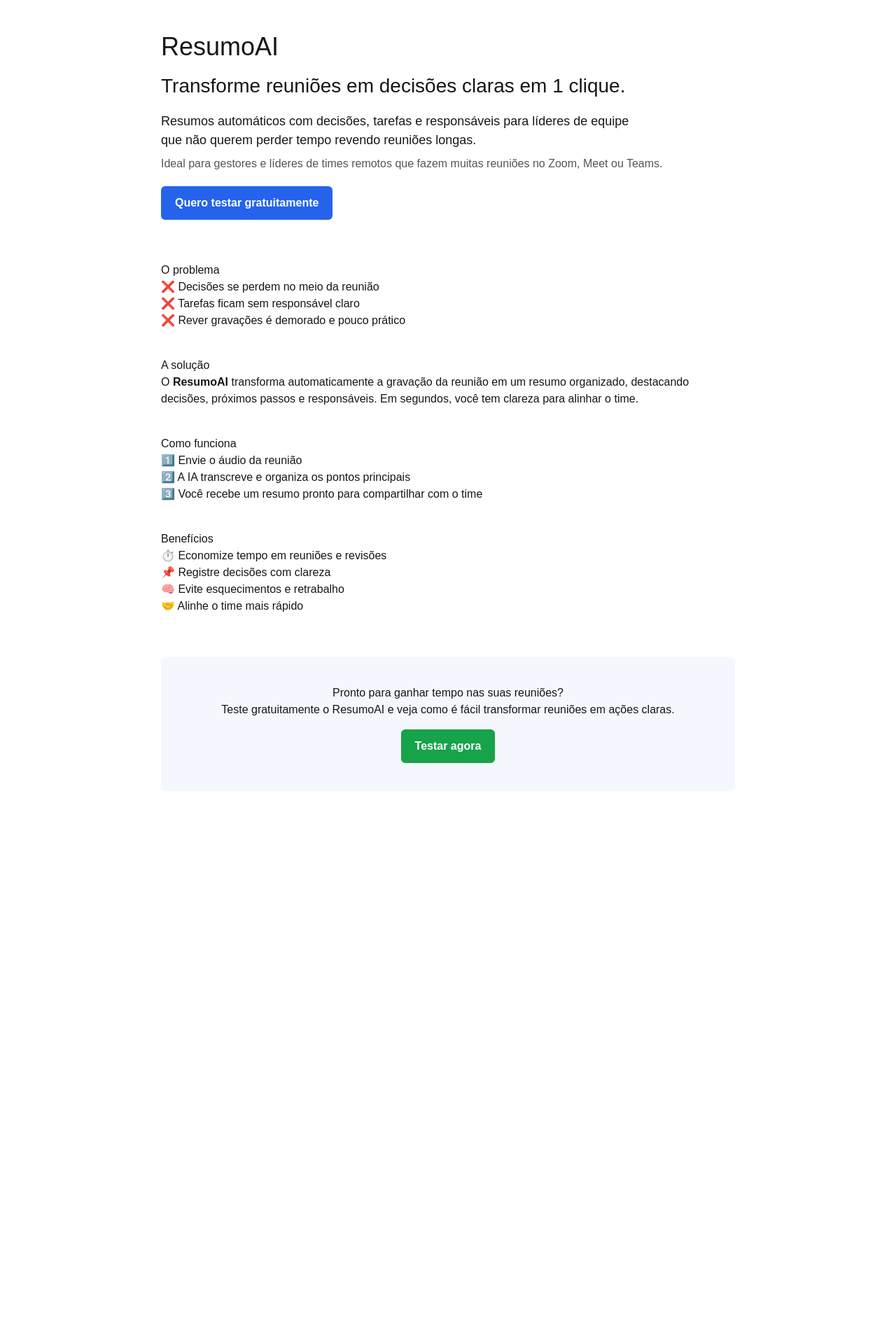
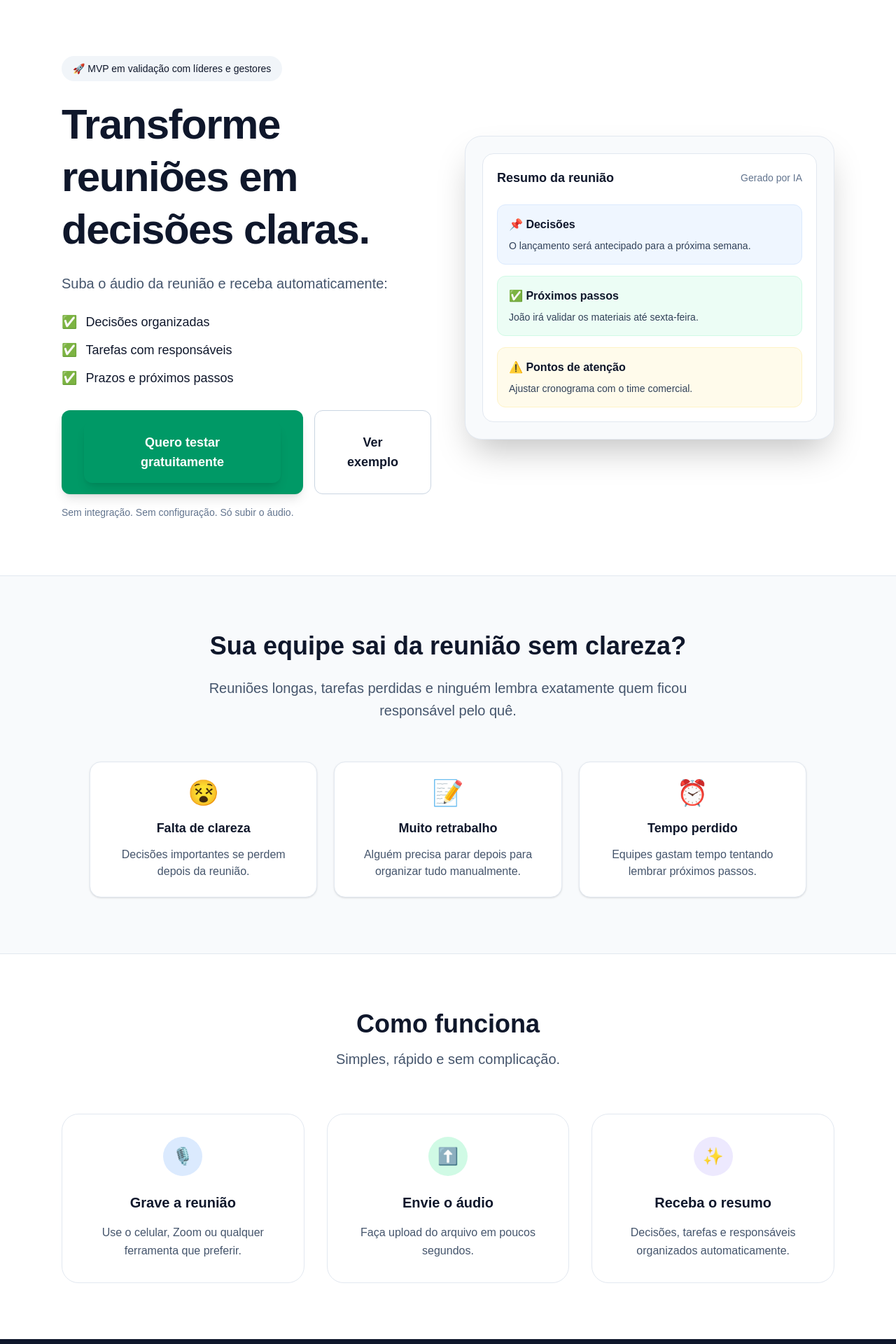
Before and after one commit to cleitondsouza-hub/resumo-reunioes, a Next.js app: page / in a window 1280 px wide. Shown: the top 1920 px of the page at 70% size. Before the commit the page ends 1170 px from the top, so only its background shows below. Built offline with nearby package versions, Linux system fonts and the light colour scheme.

Commit message:
Nova landing page para validacao

```diff
--- a/app/page.tsx
+++ b/app/page.tsx
@@ -1,104 +1,313 @@
-import Link from 'next/link';
-
 export default function LandingPage() {
   return (
-    <main style={{ padding: 40, maxWidth: 900, margin: '0 auto', fontFamily: 'Arial, sans-serif' }}>
-      {/* Hero */}
-      <section style={{ marginBottom: 60 }}>
-        <h1 style={{ fontSize: 36, marginBottom: 8 }}>
-          ResumoAI
+    <main className="min-h-screen bg-white text-slate-900">
+      {/* HERO */}
+      <section className="px-6 py-20 max-w-6xl mx-auto">
+        <div className="grid md:grid-cols-2 gap-12 items-center">
+          <div>
+            <div className="inline-flex items-center gap-2 bg-slate-100 px-4 py-2 rounded-full text-sm font-medium mb-6">
+              🚀 MVP em validação com líderes e gestores
+            </div>
+
+            <h1 className="text-5xl md:text-6xl font-bold leading-tight tracking-tight">
+              Transforme reuniões em decisões claras.
             </h1>
-        <h2 style={{ fontSize: 28, marginBottom: 16 }}>
-          Transforme reuniões em decisões claras em 1 clique.
-        </h2>
-        <p style={{ fontSize: 18, maxWidth: 700 }}>
-          Resumos automáticos com decisões, tarefas e responsáveis para líderes de equipe
-          que não querem perder tempo revendo reuniões longas.
-        </p>
-        <p style={{ marginTop: 8, color: '#555' }}>
-          Ideal para gestores e líderes de times remotos que fazem muitas reuniões no Zoom, Meet ou Teams.
+
+            <p className="mt-6 text-xl text-slate-600 leading-relaxed">
+              Suba o áudio da reunião e receba automaticamente:
             </p>
 
-        <Link
+            <div className="mt-6 space-y-3 text-lg">
+              <div className="flex items-center gap-3">
+                <span>✅</span>
+                <span>Decisões organizadas</span>
+              </div>
+
+              <div className="flex items-center gap-3">
+                <span>✅</span>
+                <span>Tarefas com responsáveis</span>
+              </div>
+
+              <div className="flex items-center gap-3">
+                <span>✅</span>
+                <span>Prazos e próximos passos</span>
+              </div>
+            </div>
+
+            <div className="mt-8 flex flex-col sm:flex-row gap-4">
+              <button className="bg-emerald-600 hover:bg-emerald-700 text-white px-8 py-4 rounded-xl font-bold text-lg shadow-lg transition-all">
+                <a
                   href="/app"
-          style={{
-            display: 'inline-block',
-            marginTop: 20,
-            padding: '12px 20px',
-            background: '#2563eb',
-            color: '#fff',
-            borderRadius: 6,
-            textDecoration: 'none',
-            fontWeight: 'bold',
-          }}
+                  className="bg-emerald-600 hover:bg-emerald-700 text-white px-8 py-4 rounded-xl font-bold text-lg shadow-lg transition-all inline-block"
                 >
                   Quero testar gratuitamente
-        </Link>
+                </a>
+              </button>
 
+              <button className="border border-slate-300 hover:border-slate-400 px-8 py-4 rounded-xl font-semibold text-lg transition-all">
+                Ver exemplo
+              </button>
+            </div>
+
+            <p className="mt-4 text-sm text-slate-500">
+              Sem integração. Sem configuração. Só subir o áudio.
+            </p>
+          </div>
+
+          {/* MOCK CARD */}
+          <div className="bg-slate-50 border border-slate-200 rounded-3xl p-6 shadow-2xl">
+            <div className="bg-white rounded-2xl p-5 border border-slate-200">
+              <div className="flex items-center justify-between mb-6">
+                <h3 className="font-bold text-lg">Resumo da reunião</h3>
+                <span className="text-sm text-slate-500">Gerado por IA</span>
+              </div>
+
+              <div className="space-y-4">
+                <div className="bg-blue-50 border border-blue-100 rounded-xl p-4">
+                  <div className="font-semibold mb-2 flex items-center gap-2">
+                    📌 Decisões
+                  </div>
+                  <p className="text-sm text-slate-700">
+                    O lançamento será antecipado para a próxima semana.
+                  </p>
+                </div>
+
+                <div className="bg-emerald-50 border border-emerald-100 rounded-xl p-4">
+                  <div className="font-semibold mb-2 flex items-center gap-2">
+                    ✅ Próximos passos
+                  </div>
+                  <p className="text-sm text-slate-700">
+                    João irá validar os materiais até sexta-feira.
+                  </p>
+                </div>
+
+                <div className="bg-amber-50 border border-amber-100 rounded-xl p-4">
+                  <div className="font-semibold mb-2 flex items-center gap-2">
+                    ⚠️ Pontos de atenção
+                  </div>
+                  <p className="text-sm text-slate-700">
+                    Ajustar cronograma com o time comercial.
+                  </p>
+                </div>
+              </div>
+            </div>
+          </div>
+        </div>
       </section>
 
-      {/* Problema */}
-      <section style={{ marginBottom: 40 }}>
-        <h2>O problema</h2>
-        <ul>
-          <li>❌ Decisões se perdem no meio da reunião</li>
-          <li>❌ Tarefas ficam sem responsável claro</li>
-          <li>❌ Rever gravações é demorado e pouco prático</li>
-        </ul>
+      {/* DOR */}
+      <section className="bg-slate-50 border-y border-slate-200 py-20 px-6">
+        <div className="max-w-5xl mx-auto text-center">
+          <h2 className="text-4xl font-bold mb-6">
+            Sua equipe sai da reunião sem clareza?
+          </h2>
+
+          <p className="text-xl text-slate-600 max-w-3xl mx-auto leading-relaxed">
+            Reuniões longas, tarefas perdidas e ninguém lembra exatamente quem ficou responsável pelo quê.
+          </p>
+
+          <div className="grid md:grid-cols-3 gap-6 mt-14">
+            <div className="bg-white rounded-2xl p-6 border border-slate-200 shadow-sm">
+              <div className="text-4xl mb-4">😵</div>
+              <h3 className="font-bold text-lg mb-3">
+                Falta de clareza
+              </h3>
+              <p className="text-slate-600">
+                Decisões importantes se perdem depois da reunião.
+              </p>
+            </div>
+
+            <div className="bg-white rounded-2xl p-6 border border-slate-200 shadow-sm">
+              <div className="text-4xl mb-4">📝</div>
+              <h3 className="font-bold text-lg mb-3">
+                Muito retrabalho
+              </h3>
+              <p className="text-slate-600">
+                Alguém precisa parar depois para organizar tudo manualmente.
+              </p>
+            </div>
+
+            <div className="bg-white rounded-2xl p-6 border border-slate-200 shadow-sm">
+              <div className="text-4xl mb-4">⏰</div>
+              <h3 className="font-bold text-lg mb-3">
+                Tempo perdido
+              </h3>
+              <p className="text-slate-600">
+                Equipes gastam tempo tentando lembrar próximos passos.
+              </p>
+            </div>
+          </div>
+        </div>
       </section>
 
-      {/* Solução */}
-      <section style={{ marginBottom: 40 }}>
-        <h2>A solução</h2>
-        <p>
-          O <strong>ResumoAI</strong> transforma automaticamente a gravação da reunião em um resumo organizado,
-          destacando decisões, próximos passos e responsáveis. Em segundos, você tem clareza
-          para alinhar o time.
+      {/* COMO FUNCIONA */}
+      <section className="py-20 px-6 max-w-6xl mx-auto">
+        <div className="text-center mb-16">
+          <h2 className="text-4xl font-bold mb-4">
+            Como funciona
+          </h2>
+
+          <p className="text-xl text-slate-600">
+            Simples, rápido e sem complicação.
           </p>
+        </div>
+
+        <div className="grid md:grid-cols-3 gap-8">
+          <div className="border border-slate-200 rounded-3xl p-8 text-center">
+            <div className="w-14 h-14 rounded-full bg-blue-100 flex items-center justify-center text-2xl mx-auto mb-6">
+              🎙️
+            </div>
+
+            <h3 className="text-xl font-bold mb-4">
+              Grave a reunião
+            </h3>
+
+            <p className="text-slate-600 leading-relaxed">
+              Use o celular, Zoom ou qualquer ferramenta que preferir.
+            </p>
+          </div>
+
+          <div className="border border-slate-200 rounded-3xl p-8 text-center">
+            <div className="w-14 h-14 rounded-full bg-emerald-100 flex items-center justify-center text-2xl mx-auto mb-6">
+              ⬆️
+            </div>
+
+            <h3 className="text-xl font-bold mb-4">
+              Envie o áudio
+            </h3>
+
+            <p className="text-slate-600 leading-relaxed">
+              Faça upload do arquivo em poucos segundos.
+            </p>
+          </div>
+
+          <div className="border border-slate-200 rounded-3xl p-8 text-center">
+            <div className="w-14 h-14 rounded-full bg-violet-100 flex items-center justify-center text-2xl mx-auto mb-6">
+              ✨
+            </div>
+
+            <h3 className="text-xl font-bold mb-4">
+              Receba o resumo
+            </h3>
+
+            <p className="text-slate-600 leading-relaxed">
+              Decisões, tarefas e responsáveis organizados automaticamente.
+            </p>
+          </div>
+        </div>
       </section>
 
-      {/* Como funciona */}
-      <section style={{ marginBottom: 40 }}>
-        <h2>Como funciona</h2>
-        <ol>
-          <li>1️⃣ Envie o áudio da reunião</li>
-          <li>2️⃣ A IA transcreve e organiza os pontos principais</li>
-          <li>3️⃣ Você recebe um resumo pronto para compartilhar com o time</li>
-        </ol>
+      {/* DIFERENCIAL */}
+      <section className="bg-slate-900 text-white py-20 px-6">
+        <div className="max-w-5xl mx-auto text-center">
+          <h2 className="text-4xl font-bold mb-6">
+            Feito para ser simples.
+          </h2>
+
+          <p className="text-xl text-slate-300 max-w-3xl mx-auto leading-relaxed">
+            Enquanto outras ferramentas exigem integrações complexas,
+            o ResumoAI foi pensado para gestores que só querem sair da reunião com tudo organizado.
+          </p>
+
+          <div className="grid md:grid-cols-2 gap-6 mt-14 text-left">
+            <div className="bg-slate-800 rounded-2xl p-8 border border-slate-700">
+              <h3 className="text-2xl font-bold mb-6 text-red-300">
+                Ferramentas complexas
+              </h3>
+
+              <div className="space-y-4 text-slate-300">
+                <div>❌ Integrações obrigatórias</div>
+                <div>❌ Configuração complicada</div>
+                <div>❌ Dashboards difíceis</div>
+                <div>❌ Muito excesso de informação</div>
+              </div>
+            </div>
+
+            <div className="bg-emerald-600 rounded-2xl p-8 shadow-2xl">
+              <h3 className="text-2xl font-bold mb-6">
+                ResumoAI
+              </h3>
+
+              <div className="space-y-4 text-white">
+                <div>✅ Suba o áudio e pronto</div>
+                <div>✅ Resumo pronto para ação</div>
+                <div>✅ Clareza para sua equipe</div>
+                <div>✅ Tudo em menos de 2 minutos</div>
+              </div>
+            </div>
+          </div>
+        </div>
       </section>
 
-      {/* Benefícios */}
-      <section style={{ marginBottom: 60 }}>
-        <h2>Benefícios</h2>
-        <ul>
-          <li>⏱️ Economize tempo em reuniões e revisões</li>
-          <li>📌 Registre decisões com clareza</li>
-          <li>🧠 Evite esquecimentos e retrabalho</li>
-          <li>🤝 Alinhe o time mais rápido</li>
-        </ul>
-      </section>
+      {/* FORM */}
+      <section className="py-24 px-6">
+        <div className="max-w-3xl mx-auto bg-white border border-slate-200 rounded-3xl p-10 shadow-2xl">
+          <div className="text-center mb-10">
+            <h2 className="text-4xl font-bold mb-4">
+              Teste gratuitamente
+            </h2>
 
-      {/* CTA final */}
-      <section style={{ textAlign: 'center', padding: 40, background: '#f5f7ff', borderRadius: 8 }}>
-        <h2>Pronto para ganhar tempo nas suas reuniões?</h2>
-        <p>Teste gratuitamente o ResumoAI e veja como é fácil transformar reuniões em ações claras.</p>
-        <Link
-          href="/app"
-          style={{
-            display: 'inline-block',
-            marginTop: 16,
-            padding: '12px 20px',
-            background: '#16a34a',
-            color: '#fff',
-            borderRadius: 6,
-            textDecoration: 'none',
-            fontWeight: 'bold',
-          }}
-        >
-          Testar agora
-        </Link>
+            <p className="text-xl text-slate-600 leading-relaxed">
+              Estamos buscando líderes e gestores para validar a ferramenta em reuniões reais.
+            </p>
+          </div>
 
+          <form className="space-y-6">
+            <div>
+              <label className="block font-semibold mb-2">
+                Nome
+              </label>
+              <input
+                type="text"
+                placeholder="Seu nome"
+                className="w-full border border-slate-300 rounded-xl px-4 py-4 outline-none focus:ring-2 focus:ring-emerald-500"
+              />
+            </div>
+
+            <div>
+              <label className="block font-semibold mb-2">
+                Email
+              </label>
+              <input
+                type="email"
+                placeholder="voce@empresa.com"
+                className="w-full border border-slate-300 rounded-xl px-4 py-4 outline-none focus:ring-2 focus:ring-emerald-500"
+              />
+            </div>
+
+            <div>
+              <label className="block font-semibold mb-2">
+                Cargo
+              </label>
+              <input
+                type="text"
+                placeholder="Ex: Coordenador, Líder, Gerente"
+                className="w-full border border-slate-300 rounded-xl px-4 py-4 outline-none focus:ring-2 focus:ring-emerald-500"
+              />
+            </div>
+
+            <div>
+              <label className="block font-semibold mb-2">
+                Quantas reuniões você participa por semana?
+              </label>
+              <select className="w-full border border-slate-300 rounded-xl px-4 py-4 outline-none focus:ring-2 focus:ring-emerald-500">
+                <option>1 a 3 reuniões</option>
+                <option>4 a 7 reuniões</option>
+                <option>8 a 15 reuniões</option>
+                <option>Mais de 15 reuniões</option>
+              </select>
+            </div>
+
+            <button className="w-full bg-emerald-600 hover:bg-emerald-700 text-white py-5 rounded-xl font-bold text-lg shadow-lg transition-all">
+              Quero participar da validação
+            </button>
+          </form>
+
+          <p className="text-center text-sm text-slate-500 mt-6">
+            ⚠️ MVP em validação — buscamos feedback sincero para evoluir a ferramenta.
+          </p>
+        </div>
       </section>
     </main>
-  );
+  )
 }
```
Lines whose indentation alone changed are shown as unchanged.
